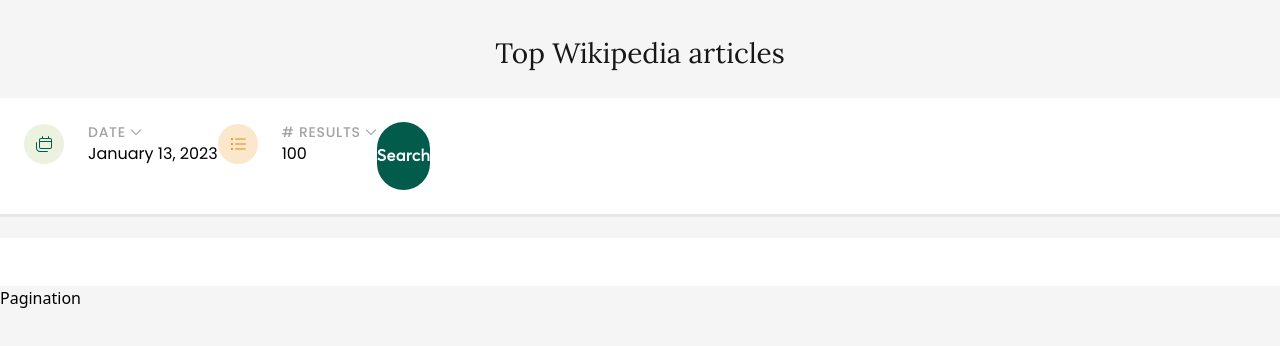
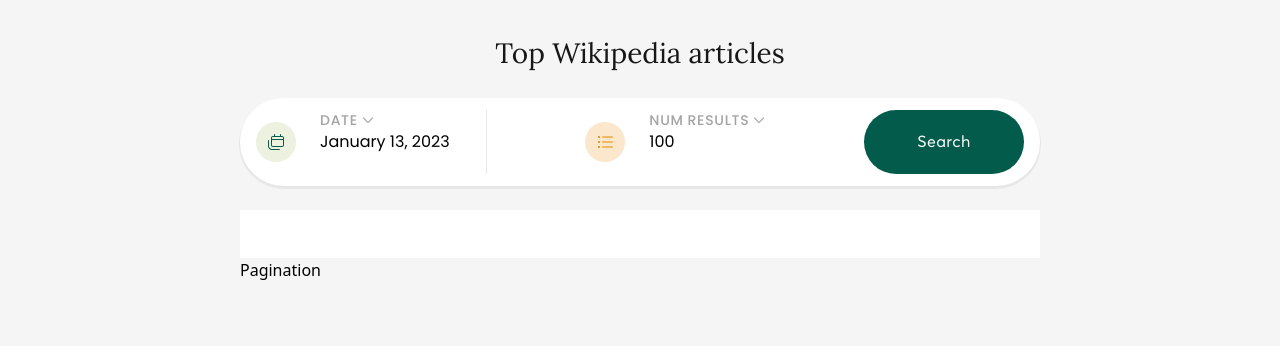
Before and after one commit to aahill50/wiki-fetcher, a Next.js app: page / in a window 1280 px wide. Shown: the top 346 px of the page. Built offline with nearby package versions, Linux system fonts and the light colour scheme.

Commit message:
implement desktop layout

```diff
--- a/src/app/components/ActionBar/DatePicker.tsx
+++ b/src/app/components/ActionBar/DatePicker.tsx
@@ -36,7 +36,7 @@
     };
 
     return (
-        <div className='flex mb-6'>
+        <div className='flex mb-6 sm:mb-0 sm:pr-9 sm:border-r-gray-200 border-r'>
             <Icon
                 alt='calendar-icon'
                 height={40}
--- a/src/app/components/ActionBar/NumResults.tsx
+++ b/src/app/components/ActionBar/NumResults.tsx
@@ -25,14 +25,15 @@
         </div>
     );
     return (
-        <div className='flex mb-6'>
+        <div className='flex mb-6 sm:mb-0'>
             <Icon alt='results-icon' height={40} svg={iconList} width={40} />
             <div className='flex flex-col ml-6'>
                 <div
                     className='flex items-center font-poppins font-medium text-neutral-400 text-sm tracking-wider cursor-pointer'
                     onClick={onClickNumResults}
                 >
-                    # RESULTS
+                    <span className='inline-block sm:hidden mr-1'>#</span>
+                    <span className='hidden sm:inline-block mr-1'>NUM</span> RESULTS
                     <div className='ml-1'>{chevron}</div>
                 </div>
                 <div className='font-poppins font-normal text-black text-base'>
--- a/src/app/components/ActionBar/SearchButton.tsx
+++ b/src/app/components/ActionBar/SearchButton.tsx
@@ -27,7 +27,7 @@
 
     return (
         <button
-            className='font-averta bg-brandGreen-500 text-base py-3 rounded-full text-white font-semibold tracking-wide'
+            className='font-averta bg-brandGreen-500 text-base py-3 sm:py-5 sm:max-w-[160px] grow rounded-full text-white font-semibold sm:font-medium tracking-wide'
             onClick={onClickSearch}
         >
             Search
--- a/src/app/components/ActionBar/index.tsx
+++ b/src/app/components/ActionBar/index.tsx
@@ -4,7 +4,7 @@
 
 export default function SearchBar() {
     return (
-        <div className='flex flex-col sm:flex-row bg-white p-6 shadow-[0_2px_0_1px_rgba(5,9,12,0.06)]'>
+        <div className='flex flex-col sm:flex-row bg-white p-6 sm:px-4 sm:py-3 shadow-[0_2px_0_1px_rgba(5,9,12,0.06)] sm:rounded-full sm:justify-between'>
             <DatePicker />
             <NumResults />
             <SearchButton />
--- a/src/app/components/Results.tsx
+++ b/src/app/components/Results.tsx
@@ -1,17 +1,15 @@
 'use client';
 
 import { useStore } from '~/store';
+import { prettyNumbers } from '~/utilities';
 
-const prettyNumbers = (num: number) => {
-    return Intl.NumberFormat('en').format(num);
-};
 export default function Results() {
     const articles = useStore((state) => state.articles);
 
     return (
         <div className='flex flex-col gap-4 p-6 mt-6 bg-white'>
             {articles?.map((article) => (
-                <div className='flex p-4 gap-5 border border-gray-200 rounded-xl min-w-[328px]'>
+                <div className='flex p-4 gap-5 border border-gray-200 rounded-xl'>
                     <div className='font-lora text-base w-5 shrink-0 mr-3 text-neutral-400 font-normal'>
                         {article.rank}
                     </div>
--- a/src/app/page.tsx
+++ b/src/app/page.tsx
@@ -5,11 +5,11 @@
 
 export default function Home() {
     return (
-        <>
+        <div className='min-w-[328px] sm:max-w-[800px] sm:mx-auto'>
             <Title />
             <ActionBar />
             <Results />
             <Pagination />
-        </>
+        </div>
     );
 }
--- a/src/utilities.ts
+++ b/src/utilities.ts
@@ -1,8 +1,7 @@
 import { Article } from './types';
 
 export const formatArticles = (articles: Article[]): Article[] => {
-    return articles
-        .map((el) => {
+    return articles.map((el) => {
         const { article, rank, views } = el;
         return {
             article: article.replaceAll('_', ' '),
@@ -11,3 +10,6 @@
         };
     });
 };
+
+export const prettyNumbers = (num: number) =>
+    Intl.NumberFormat('en').format(num);
```
Lines whose indentation alone changed are shown as unchanged.
